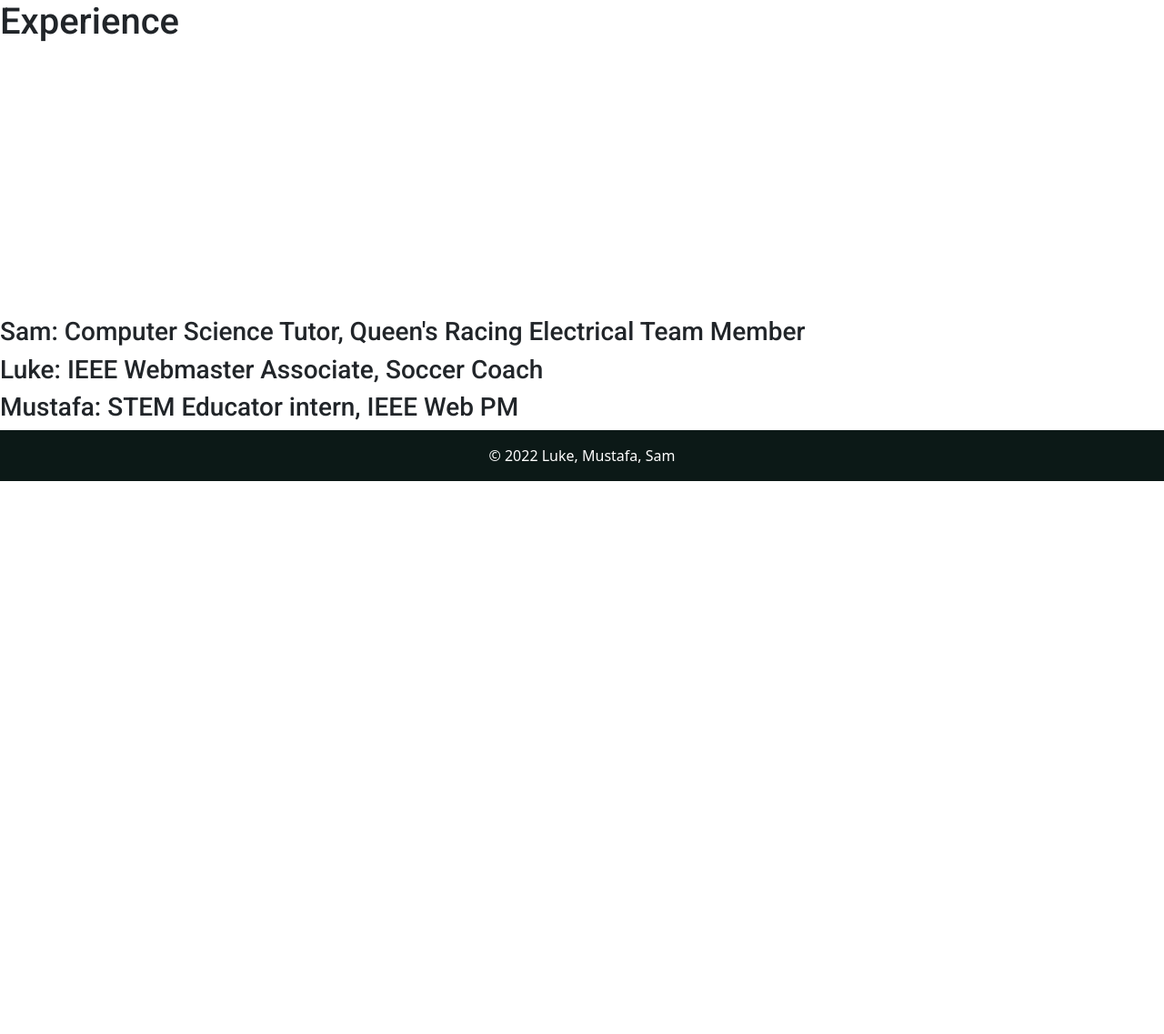
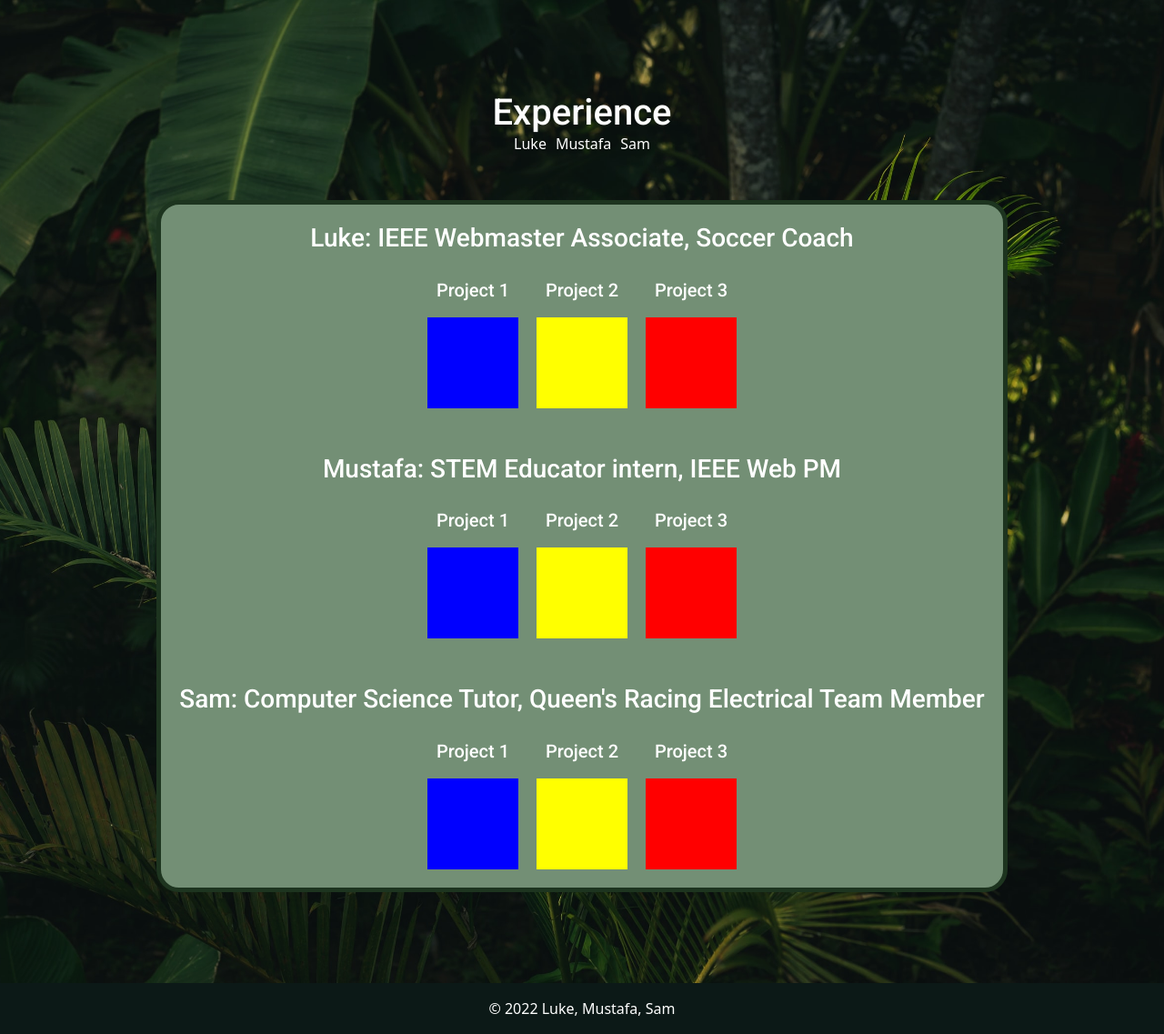
Before and after one commit to lukecheseldine/mlh-portfolio, a Flask app: page /experience in a window 1280 px wide. Shown: the part 64-1201 px from the top of the page at 91% size. Before the commit the page ends 593 px from the top, so only its background shows below. Run offline with Flask 2, Linux system fonts and the light colour scheme.

Commit message:
preliminary design

```diff
--- a/app/static/styles/experience.css
+++ b/app/static/styles/experience.css
@@ -0,0 +1,94 @@
+.content {
+    height: fit-content;
+}
+
+.background {
+    background: url("../img/background.jpg") no-repeat center center / cover;
+    height: 100%;
+
+    /* Center and scale the image nicely */
+    background-position: center;
+    background-repeat: repeat-y;
+    background-size: cover;
+
+}
+
+.mask {
+    width: 100%;
+    height: 100%;
+    background-color: rgba(0, 0, 0, 0.15);
+    display: flex;
+    flex-direction: column;
+    align-items: center;
+    gap: 50px;
+    padding: 100px;
+    color: white;
+}
+
+.guidance {
+    display: flex;
+    justify-content: center;
+    width: 100%;
+    margin-top: -60px;
+    position: sticky;
+}
+
+.guidance ul {
+    list-style-type: none;
+    display: flex;
+    gap: 10px;
+    padding: 0;
+    margin: 0;
+}
+
+.experience {
+    height: fit-content;
+    padding: 20px;
+    border-radius: 25px;
+    background-color: #738F75;
+    color: white;
+    border: #1D341F 5px solid;
+    display: flex;
+    flex-direction: column;
+    align-items: center;
+    gap: 50px;
+}
+
+.yellow {
+    background-color: yellow;
+}
+
+.blue {
+    background-color: blue;
+}
+
+.red {
+    background-color: red;
+}
+
+.placeholder-box {
+    height: 100px;
+    width: 100px;
+}
+
+.luke, .mustafa, .sam {
+    display: flex;
+    flex-direction: column;
+    gap: 20px;
+    align-items: center;
+}
+
+.projects {
+    display: flex;
+    flex-direction: row;
+    flex-wrap: wrap;
+    gap: 20px;
+    justify-content: center;
+}
+
+.project {
+    display: flex;
+    flex-direction: column;
+    gap: 10px;
+    align-items: center;
+}
--- a/app/static/styles/main.css
+++ b/app/static/styles/main.css
@@ -22,10 +22,3 @@
     width: 210px;
     margin-right: 30px;
 }
-
-.intro,
-.about,
-.experience,
-.map {
-    margin-top: 300px;
-}
--- a/app/templates/experience.html
+++ b/app/templates/experience.html
@@ -1,18 +1,88 @@
 {% extends "base.html" %}
 
 {% block head %}
-<link rel="stylesheet" href="{{ url_for('static', filename='styles/experience.css') }}">
+    <link rel="stylesheet" href="{{ url_for('static', filename='styles/experience.css') }}">
 {% endblock %}
 
 {% block title %}{{ title }}{% endblock %}
 
 {% block content %}
-<h1>Experience</h1>
-<div class="experience">
+    <div class="background">
+        <div class="mask">
 
-    <!-- Expected to send this data to a bootstrap element for better final result. -->
-    <h3 class="experience-sam">Sam: {{data.sam.work_experience}}</h3>
-    <h3 class="experience-luke">Luke: {{data.luke.work_experience}}</h3>
-    <h3 class="experience-mustafa">Mustafa: {{data.mustafa.work_experience}}</h3>
-</div>
+            <h1>Experience</h1>
+
+            <div class="guidance">
+                <ul>
+                    <li>Luke</li>
+                    <li>Mustafa</li>
+                    <li>Sam</li>
+                </ul>
+            </div>
+
+            <div class="experience">
+                <div class="luke">
+                    <h3 class="experience-luke">Luke: {{data.luke.work_experience}}</h3>
+                    <div class="projects">
+                        <div class="project">
+                            <h5>Project 1</h5>
+                            <div class="blue placeholder-box"></div>
+                        </div>
+                        <div class="project">
+                            <h5>Project 2</h5>
+                            <div class="yellow placeholder-box"></div>
+                        </div>
+                        <div class="project">
+                            <h5>Project 3</h5>
+                            <div class="red placeholder-box"></div>
+                        </div>
+                    </div>
+
+                </div>
+                <div class="mustafa">
+                    <h3 class="experience-mustafa">Mustafa: {{data.mustafa.work_experience}}</h3>
+                    <div class="projects">
+                        <div class="project">
+                            <h5>Project 1</h5>
+                            <div class="blue placeholder-box"></div>
+                        </div>
+                        <div class="project">
+                            <h5>Project 2</h5>
+                            <div class="yellow placeholder-box"></div>
+                        </div>
+                        <div class="project">
+                            <h5>Project 3</h5>
+                            <div class="red placeholder-box"></div>
+                        </div>
+                    </div>
+
+                </div>
+                <div class="sam">
+                    <h3 class="experience-sam">Sam: {{data.sam.work_experience}}</h3>
+                    <div class="projects">
+                        <div class="project">
+                            <h5>Project 1</h5>
+                            <div class="blue placeholder-box"></div>
+                        </div>
+                        <div class="project">
+                            <h5>Project 2</h5>
+                            <div class="yellow placeholder-box"></div>
+                        </div>
+                        <div class="project">
+                            <h5>Project 3</h5>
+                            <div class="red placeholder-box"></div>
+                        </div>
+                    </div>
+                </div>
+            </div>
+
+        </div>
+    </div>
+
+
+        <!-- Expected to send this data to a bootstrap element for better final result. -->
+
+
+
+    </div>
 {% endblock %}
```
